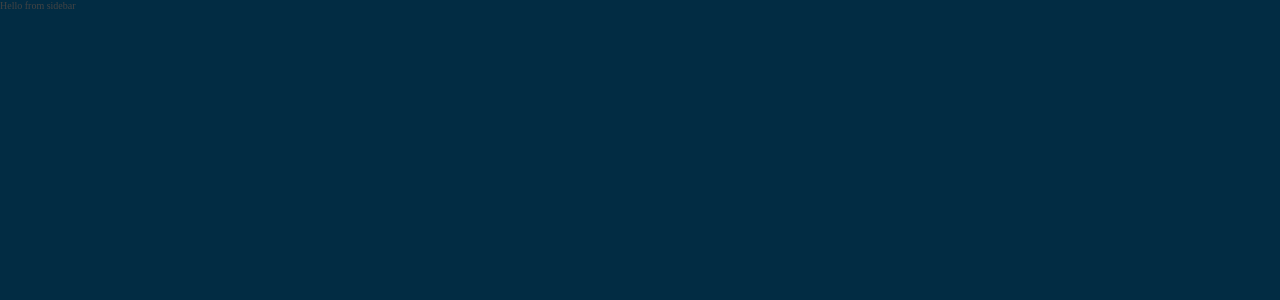
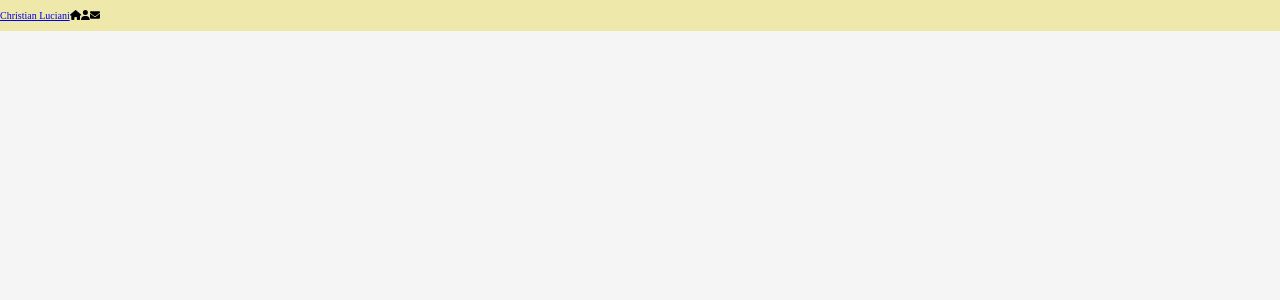
Before and after one commit to LucianiChristian/PersonalSite, a React (Create React App) app: page / in a window 1280 px wide. Shown: the top 300 px of the page. Built offline with nearby package versions, Linux system fonts and the light colour scheme.

Commit message:
Begin basic routes and components

```diff
--- a/src/components/Layout/Layout.js
+++ b/src/components/Layout/Layout.js
@@ -2,5 +2,9 @@ import './Layout.scss';
 import Sidebar from '../Sidebar/Sidebar.js';
 
 export default function Layout() {
-    return <><Sidebar /></>;
+    return (
+        <div className="container">
+            <Sidebar />
+        </div>
+    );
 }
--- a/src/components/Layout/Layout.scss
+++ b/src/components/Layout/Layout.scss
@@ -0,0 +1,3 @@
+body {
+    min-height: 100vh;
+}
--- a/src/components/Sidebar/Sidebar.js
+++ b/src/components/Sidebar/Sidebar.js
@@ -1,5 +1,25 @@
+import { faEnvelope, faHome, faUser } from '@fortawesome/free-solid-svg-icons';
+import { FontAwesomeIcon } from '@fortawesome/react-fontawesome';
+import { Link, NavLink } from 'react-router-dom';
 import './Sidebar.scss';
 
 export default function Sidebar() {
-    return <>Hello from sidebar</>
+    return (
+        <div className="sidebar">
+            <Link className="logo" to="/">
+                <p>Christian Luciani</p>
+            </Link>
+            <nav>
+                <NavLink exact="true" activeclassname="active" to="/">
+                    <FontAwesomeIcon icon={faHome} color="black"/>
+                </NavLink>
+                <NavLink exact="true" activeclassname="active" to="/about" className="about-link">
+                    <FontAwesomeIcon icon={faUser} color="black"/>
+                </NavLink>
+                <NavLink exact="true" activeclassname="active" to="/contact" className="contact-link">
+                    <FontAwesomeIcon icon={faEnvelope} color="black"/>
+                </NavLink>
+            </nav>
+        </div>
+    )
 }
--- a/src/components/Sidebar/Sidebar.scss
+++ b/src/components/Sidebar/Sidebar.scss
@@ -0,0 +1,8 @@
+.sidebar {
+    background-color: palegoldenrod;
+    width: 100%;
+    position: absolute;
+
+    display: flex;
+    align-items: center;
+}
--- a/src/index.css
+++ b/src/index.css
@@ -8,7 +8,7 @@ body {
     'Ubuntu', 'Cantarell', 'Fira Sans', 'Droid Sans', 'Helvetica Neue',
     sans-serif;
   color: #444;
-  background: #022c43;
+  background: whitesmoke;
   overflow: hidden;
 }
 
```
